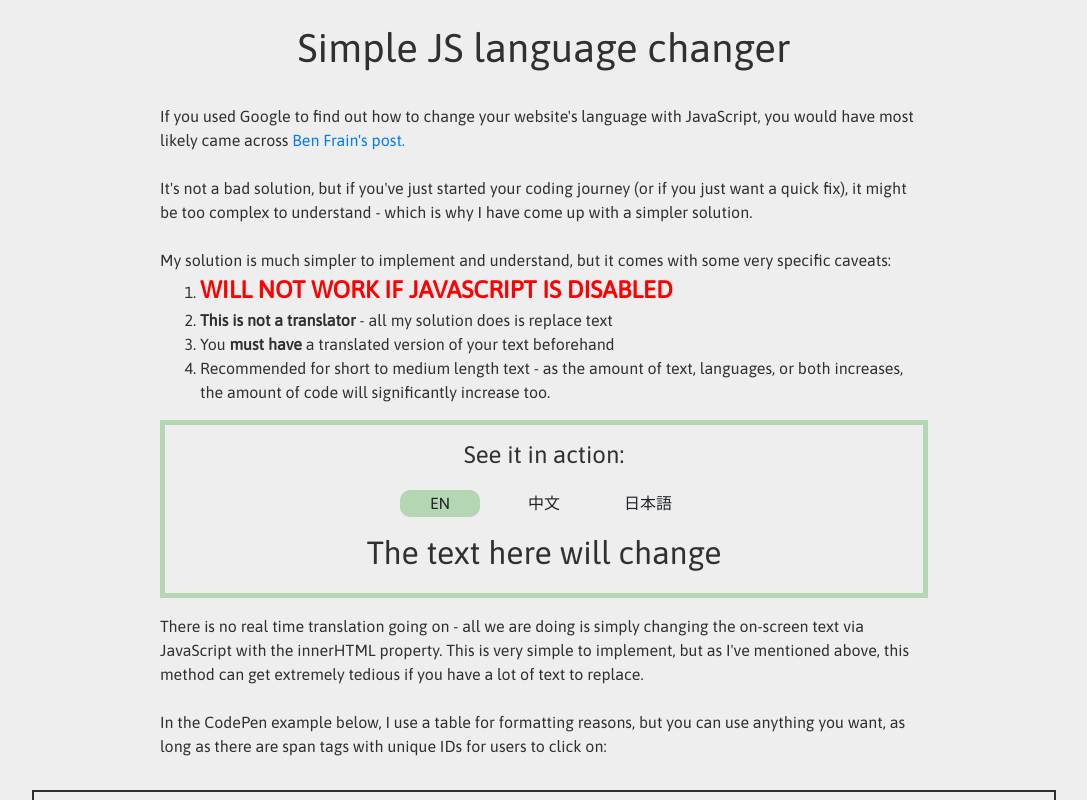
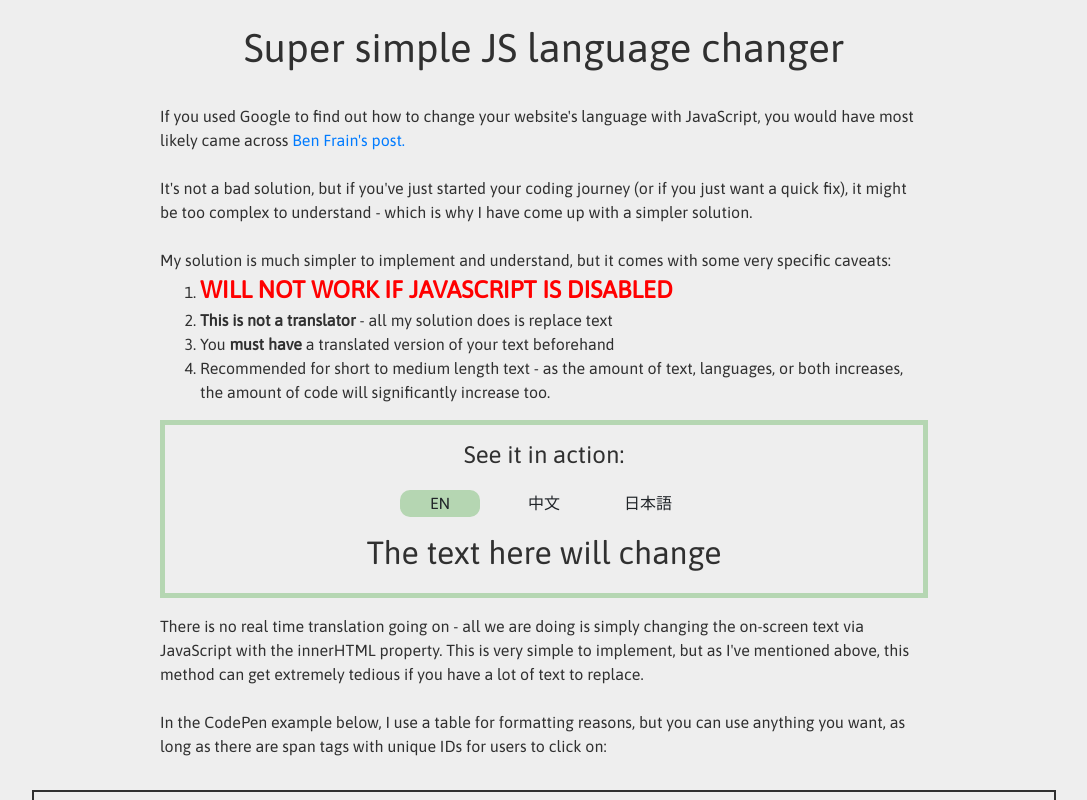
Before and after one commit to hohkfuyuhi/JS-language-changer, a plain HTML site: page index.html in a window 1280 px wide. Shown: the top 800 px of the page, without its empty margins (96-1183 px from the left). Drawn offline with nearby package versions, Linux system fonts and the light colour scheme; a script that the page names is missing.

Commit message:
Add files via upload

```diff
--- a/index.html
+++ b/index.html
@@ -16,7 +16,7 @@
     <body>
         <div class="center">
             <header>
-                <h1>Simple JS language changer</h1>
+                <h1>Super simple JS language changer</h1>
             </header>
             <div class="caveats">
                If you used Google to find out how to change your website's language with JavaScript, you would have most likely came across <a href="https://benfrain.com/creating-a-language-switcher-in-javascript/" target="_blank">Ben Frain's post.</a><br><br>
```
